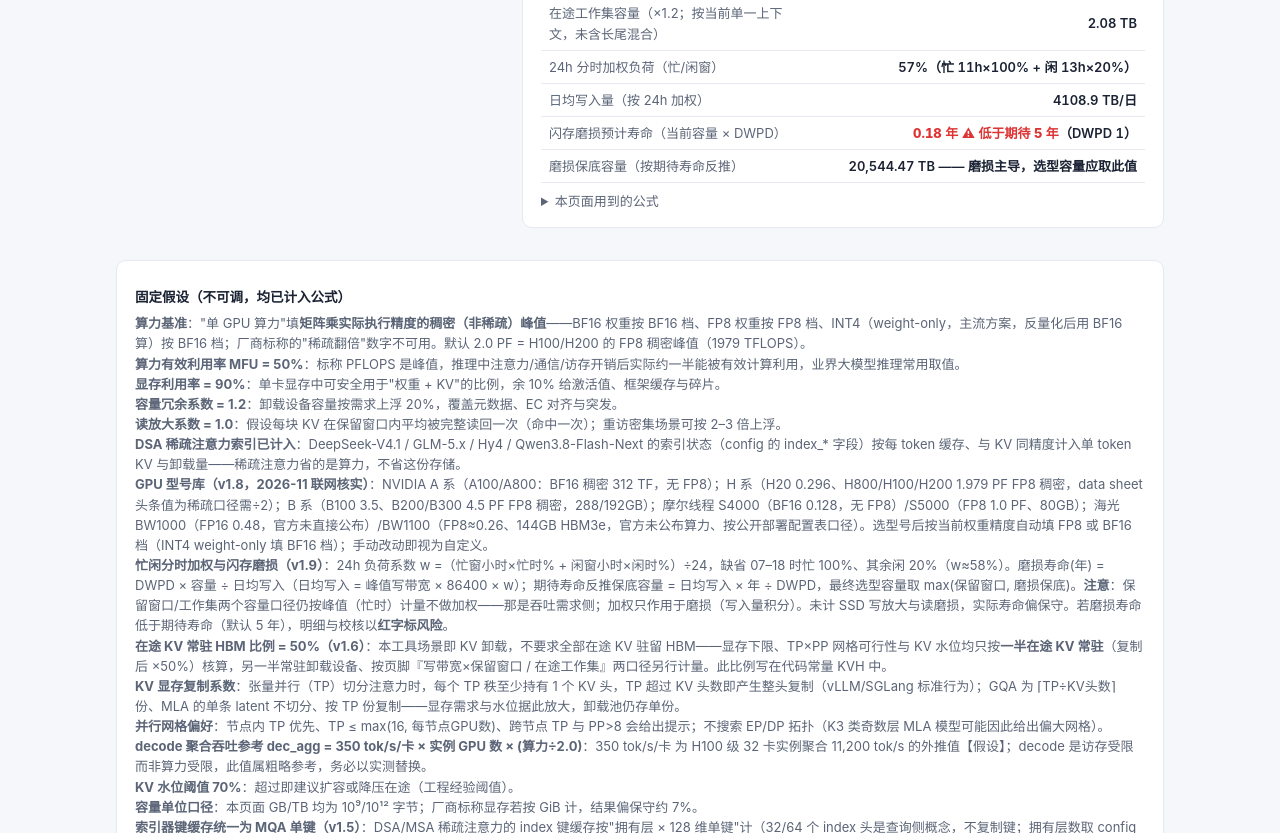
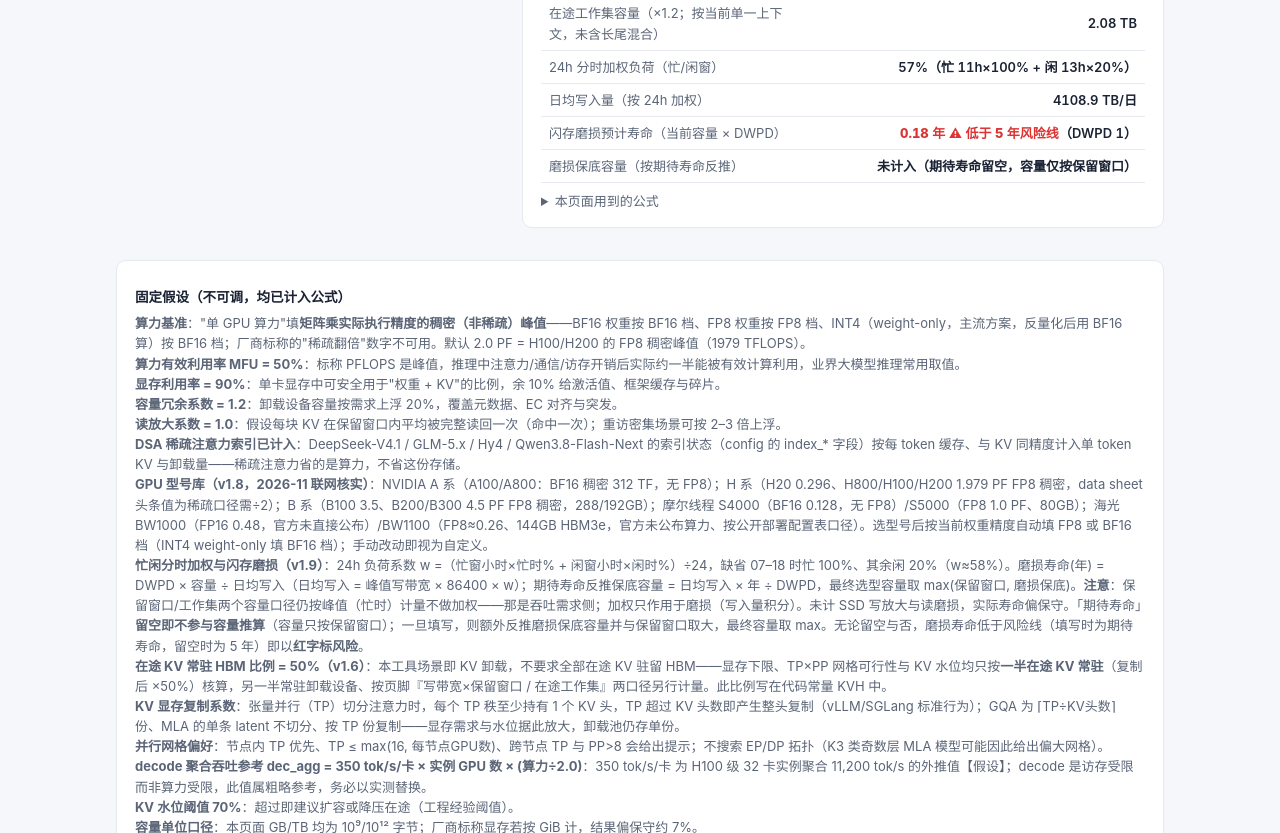
Before and after one commit to fred-chen/kv-ratio-calculator, a plain HTML site: page index.html in a window 1280 px wide. Shown: the part 1515-2348 px from the top of the page. Drawn offline with Linux system fonts and the light colour scheme.

Commit message:
期待寿命改为默认留空（不参与容量推算）；填写后作为入参反推磨损保底容量、最终容量取 max 并标注磨损主导；风险线留空时回退 5 年

```diff
--- a/index.html
+++ b/index.html
@@ -77,7 +77,7 @@ summary{cursor:pointer;color:var(--sub);user-select:none}
     <div class="card"><h2>闪存硬件</h2>
       <div class="grid2">
         <div class="f"><label><b>DWPD</b>（满盘写入/天）</label><input id="dwpd" type="number" value="1" step="0.1" min="0.01"><div class="hint">企业级 SSD 写入耐久，常见 1 / 3 / 10</div></div>
-        <div class="f"><label><b>期待寿命</b>（年）</label><input id="elife" type="number" value="5" step="1" min="0.1"><div class="hint">由日写入量反推“磨损保底容量”，与保留窗口容量取大</div></div>
+        <div class="f"><label><b>期待寿命</b>（年）</label><input id="elife" type="number" step="1" min="0.1" placeholder="留空 = 不参与"><div class="hint">留空不参与容量推算；填写后按日写入量反推磨损保底容量，与保留窗口容量取大</div></div>
       </div>
     </div>
     <div class="card"><h2>模型与精度</h2>
@@ -177,7 +177,7 @@ summary{cursor:pointer;color:var(--sub);user-select:none}
     <b>读放大系数 = 1.0</b>：假设每块 KV 在保留窗口内平均被完整读回一次（命中一次）；重访密集场景可按 2–3 倍上浮。<br>
     <b>DSA 稀疏注意力索引已计入</b>：DeepSeek-V4.1 / GLM-5.x / Hy4 / Qwen3.8-Flash-Next 的索引状态（config 的 index_* 字段）按每 token 缓存、与 KV 同精度计入单 token KV 与卸载量——稀疏注意力省的是算力，不省这份存储。<br>
     <b>GPU 型号库（v1.8，2026-11 联网核实）</b>：NVIDIA A 系（A100/A800：BF16 稠密 312 TF，无 FP8）；H 系（H20 0.296、H800/H100/H200 1.979 PF FP8 稠密，data sheet 头条值为稀疏口径需÷2）；B 系（B100 3.5、B200/B300 4.5 PF FP8 稠密，288/192GB）；摩尔线程 S4000（BF16 0.128，无 FP8）/S5000（FP8 1.0 PF、80GB）；海光 BW1000（FP16 0.48，官方未直接公布）/BW1100（FP8≈0.26、144GB HBM3e，官方未公布算力、按公开部署配置表口径）。选型号后按当前权重精度自动填 FP8 或 BF16 档（INT4 weight-only 填 BF16 档）；手动改动即视为自定义。<br>
-    <b>忙闲分时加权与闪存磨损（v1.9）</b>：24h 负荷系数 w =（忙窗小时×忙时% + 闲窗小时×闲时%）÷24，缺省 07–18 时忙 100%、其余闲 20%（w≈58%）。磨损寿命(年) = DWPD × 容量 ÷ 日均写入（日均写入 = 峰值写带宽 × 86400 × w）；期待寿命反推保底容量 = 日均写入 × 年 ÷ DWPD，最终选型容量取 max(保留窗口, 磨损保底)。<b>注意</b>：保留窗口/工作集两个容量口径仍按峰值（忙时）计量不做加权——那是吞吐需求侧；加权只作用于磨损（写入量积分）。未计 SSD 写放大与读磨损，实际寿命偏保守。若磨损寿命低于期待寿命（默认 5 年），明细与校核以<b>红字标风险</b>。<br>
+    <b>忙闲分时加权与闪存磨损（v1.9）</b>：24h 负荷系数 w =（忙窗小时×忙时% + 闲窗小时×闲时%）÷24，缺省 07–18 时忙 100%、其余闲 20%（w≈58%）。磨损寿命(年) = DWPD × 容量 ÷ 日均写入（日均写入 = 峰值写带宽 × 86400 × w）；期待寿命反推保底容量 = 日均写入 × 年 ÷ DWPD，最终选型容量取 max(保留窗口, 磨损保底)。<b>注意</b>：保留窗口/工作集两个容量口径仍按峰值（忙时）计量不做加权——那是吞吐需求侧；加权只作用于磨损（写入量积分）。未计 SSD 写放大与读磨损，实际寿命偏保守。「期待寿命」<b>留空即不参与容量推算</b>（容量只按保留窗口）；一旦填写，则额外反推磨损保底容量并与保留窗口取大，最终容量取 max。无论留空与否，磨损寿命低于风险线（填写时为期待寿命，留空时为 5 年）即以<b>红字标风险</b>。<br>
     <b>在途 KV 常驻 HBM 比例 = 50%（v1.6）</b>：本工具场景即 KV 卸载，不要求全部在途 KV 驻留 HBM——显存下限、TP×PP 网格可行性与 KV 水位均只按<b>一半在途 KV 常驻</b>（复制后 ×50%）核算，另一半常驻卸载设备、按页脚『写带宽×保留窗口 / 在途工作集』两口径另行计量。此比例写在代码常量 KVH 中。<br>
     <b>KV 显存复制系数</b>：张量并行（TP）切分注意力时，每个 TP 秩至少持有 1 个 KV 头，TP 超过 KV 头数即产生整头复制（vLLM/SGLang 标准行为）；GQA 为 ⌈TP÷KV头数⌉ 份、MLA 的单条 latent 不切分、按 TP 份复制——显存需求与水位据此放大，卸载池仍存单份。<br>
     <b>并行网格偏好</b>：节点内 TP 优先、TP ≤ max(16, 每节点GPU数)、跨节点 TP 与 PP>8 会给出提示；不搜索 EP/DP 拓扑（K3 类奇数层 MLA 模型可能因此给出偏大网格）。<br>
@@ -231,7 +231,9 @@ function calc(){
         nout=Math.max(1,Math.round(num("nout",512))), tps=Math.max(0.5,num("tps",25)),
         ttft=Math.max(1,num("ttft",500)), th=Math.max(0.01,num("thold",2)),
         n0=(id,d)=>{const v=+$(id).value; return isFinite(v)&&v>=0?v:d;},
-        dw=Math.max(0.01,num("dwpd",1)), elife=Math.max(0.1,num("elife",5)),
+        dw=Math.max(0.01,num("dwpd",1)),
+        elife=(()=>{const s=$("elife").value.trim(), v=parseFloat(s); return (s!==""&&isFinite(v)&&v>0)?Math.max(0.1,v):null;})(),
+        riskY=(elife===null?5:elife),
         bs=n0("bstart",7), be=n0("bend",18), bfr=Math.min(100,n0("bload",100))/100, ifr=Math.min(100,n0("iload",20))/100;
   $("mnote").textContent = m.note+" · 最大上下文 "+(m.ctx?m.ctx.toLocaleString():"–")+" · 激活参数 "+(m.Pe?"~":"")+m.P+"B（"+m.psrc+"） · 原生权重 "+(WDT_LBL[m.wdt]||m.wdt);
   $("pfhint").textContent = {2:"请按 BF16/FP16 稠密峰值填写（如 H100/H200 ≈ 1.0 PF/卡）",1:"请按 FP8 稠密峰值填写（如 H100/H200 ≈ 2.0 PF/卡，即 H100 标称 1979 TFLOPS）",0.5:"INT4 weight-only 量化实际以 BF16 算力跑矩阵乘 → 请填 BF16 稠密峰值；W4A8/W4A4 才填 INT8/FP4 档"}[bw];
@@ -271,7 +273,9 @@ function calc(){
   const wr = lam*S_GB, rd = wr*RAMPL, cap = wr*th*3600*RED;   // 保留窗口口径（用户选型）
   // —— 闪存磨损：24h 分时加权（容量口径仍按峰值，加权只作用于磨损）——
   const busyH = Math.max(0,Math.min(24,be-bs)), wf = (busyH*bfr+(24-busyH)*ifr)/24;
-  const dailyGB = wr*86400*wf, lifeY = dailyGB>0 ? dw*cap/dailyGB : Infinity, wcap = dailyGB>0 ? elife*dailyGB/dw : 0;
+  const dailyGB = wr*86400*wf, lifeY = dailyGB>0 ? dw*cap/dailyGB : Infinity,
+        wcap = (elife!==null && dailyGB>0) ? elife*dailyGB/dw : 0,
+        capFinal = Math.max(cap, wcap);
   const lifeTxt = !isFinite(lifeY) ? "∞" : (lifeY>=1000 ? ">1000 年" : (lifeY>=100 ? lifeY.toFixed(0)+" 年" : (lifeY>=1 ? lifeY.toFixed(1)+" 年" : lifeY.toFixed(2)+" 年")));
   const capWork = inst*infl*S_GB*RED;                            // 在途工作集×1.2
   const pfUtil = lamInst*Tpf;                                  // prefill 算力占用（可持续流量）
@@ -286,9 +290,9 @@ function calc(){
   const sTokMB = sTokB/1e6;
   if(sTokMB>=0.01){ $("r_stok").textContent=sTokMB.toLocaleString("zh",{maximumFractionDigits:4}); $("r_stoku").textContent="MB/token（单请求 "+humanGB(S_GB)+"）"; }
   else { $("r_stok").textContent=(sTokB/1e3).toLocaleString("zh",{maximumFractionDigits:1}); $("r_stoku").textContent="KB/token（单请求 "+humanGB(S_GB)+"）"; }
-  $("r_cap").textContent = cap>=1000?(cap/1000).toLocaleString("zh",{maximumFractionDigits:1}):cap.toLocaleString("zh",{maximumFractionDigits:0});
-  const lifeSpan = (isFinite(lifeY)&&lifeY<elife) ? '<span class="risk">≈'+lifeTxt+'</span>' : "≈"+lifeTxt;
-  $("r_capu").innerHTML = (cap>=1000?"TB":"GB")+"（保留窗口 "+th+"h 口径；工作集见明细；磨损寿命"+lifeSpan+"）";
+  $("r_cap").textContent = capFinal>=1000?(capFinal/1000).toLocaleString("zh",{maximumFractionDigits:1}):capFinal.toLocaleString("zh",{maximumFractionDigits:0});
+  const lifeSpan = (isFinite(lifeY)&&lifeY<riskY) ? '<span class="risk">≈'+lifeTxt+'</span>' : "≈"+lifeTxt;
+  $("r_capu").innerHTML = (capFinal>=1000?"TB":"GB")+"（"+(wcap>cap?"<b>磨损保底主导</b>":"保留窗口 "+th+"h 口径")+"；工作集见明细；磨损寿命"+lifeSpan+"）";
   $("r_wr").textContent = wr.toLocaleString("zh",{maximumFractionDigits:1})+" GB/s（≈"+(wr*8/1000).toFixed(2)+" Tbit/s）";
   $("r_rd").textContent = rd.toLocaleString("zh",{maximumFractionDigits:1})+" GB/s（≈"+(rd*8/1000).toFixed(2)+" Tbit/s）";
   $("r_s").textContent = humanGB(S_GB);
@@ -316,10 +320,12 @@ function calc(){
   const wfTxt = (busyH>0&&busyH<24) ? (100*wf).toFixed(0)+"%（忙 "+busyH+"h×"+(100*bfr).toFixed(0)+"% + 闲 "+(24-busyH)+"h×"+(100*ifr).toFixed(0)+"%）" : "全天 "+(100*wf).toFixed(0)+"%";
   $("d_wf").textContent = wfTxt; $("whint").textContent = "24h 加权负荷 = "+wfTxt;
   $("d_daily").textContent = grid ? (dailyGB>=1000?(dailyGB/1000).toFixed(1)+" TB/日":dailyGB.toFixed(0)+" GB/日") : dash;
-  $("d_life").innerHTML = !grid ? dash : (lifeY<elife
-    ? '<span class="risk">'+lifeTxt+' ⚠ 低于期待 '+elife+' 年</span>（DWPD '+dw+'）'
-    : lifeTxt+'（DWPD '+dw+'）');
-  $("d_wcap").textContent = grid ? (wcap>cap ? humanGB(wcap)+" —— 磨损主导，选型容量应取此值" : humanGB(wcap)+"（低于保留窗口容量，后者主导）") : dash;
+  $("d_life").innerHTML = !grid ? dash : (lifeY<riskY
+    ? '<span class="risk">'+lifeTxt+' ⚠ 低于'+(elife!==null?'期待 '+elife+' 年':' 5 年风险线')+'</span>（DWPD '+dw+'）'
+    : lifeTxt+'（DWPD '+dw+'）'+(elife===null?'，≥5 年风险线':''));
+  $("d_wcap").textContent = !grid ? dash : (elife===null
+    ? "未计入（期待寿命留空，容量仅按保留窗口）"
+    : (wcap>cap ? humanGB(wcap)+" —— 磨损主导，选型容量取此值" : humanGB(wcap)+"（低于保留窗口容量，后者主导）"));
   $("f_show").innerHTML =
     "本例：权重 "+humanGB(Weff)+" + 在途KV "+rep+"×"+infl+"×"+humanGB(S_GB)+"×50%常驻（TP"+(grid?grid[0]:"?")+" 复制）→ 显存下限 "+nMemEff+" 节点"+(grid?"，取合法网格 TP"+grid[0]+"×PP"+grid[1]+" → "+nInst+" 节点":"（无合法网格）")+"；"+
     "prefill = 2×"+m.P+"e9×"+ctx+" + "+m.Lf+"×("+m.dm+"+"+(m.dkv||m.td)+")×"+ctx+"² = "+(fl/1e15).toFixed(3)+" PFLOPs → "+(Tpf*1000).toFixed(0)+" ms；"+
@@ -349,8 +355,8 @@ function calc(){
                      : {c:"bad",t:"decode 吞吐不足 "+(100*decUtil).toFixed(0)+"%：聚合 decode 参考上限 "+decAgg.toFixed(0)+" tok/s（随算力线性缩放，需以实测替换）"});
   }
   if(budInst>0){const lv=100*kvFoot/budInst;
-    chk.push(lifeY>=elife||!isFinite(lifeY) ? {c:"ok",t:"磨损寿命 "+lifeTxt+" ≥ 期待 "+elife+" 年（24h 加权负荷 "+(100*wf).toFixed(0)+"%）"}
-      : {c:"bad",t:"<b class=\"risk\">磨损寿命风险：仅 "+lifeTxt+" &lt; 期待 "+elife+" 年</b>——闪存将在目标年限前写穿；容量需按磨损保底升至 "+humanGB(wcap)+"（max 口径），或改用更高 DWPD（当前 "+dw+"）的盘"});
+    chk.push(lifeY>=riskY||!isFinite(lifeY) ? {c:"ok",t:"磨损寿命 "+lifeTxt+" ≥ "+(elife!==null?"期待 "+elife+" 年":"5 年风险线")+"（24h 加权负荷 "+(100*wf).toFixed(0)+"%）"}
+      : {c:"bad",t:"<b class=\"risk\">磨损寿命风险：仅 "+lifeTxt+" &lt; "+(elife!==null?"期待 "+elife+" 年":"5 年风险线")+"</b>——"+(elife!==null?"闪存将在目标年限前写穿；容量需按磨损保底升至 "+humanGB(wcap)+"（max 口径），或改用更高 DWPD（当前 "+dw+"）的盘":"闪存将在 5 年内写穿；可在「期待寿命」填入目标年限以反推所需容量，或改用更高 DWPD（当前 "+dw+"）的盘")});
     chk.push(lv<=100 ? (lv<=70 ? {c:"ok",t:"KV 显存水位 "+lv.toFixed(0)+"% ≤ 70%"+(rep>1?"（含 "+rep+"× 复制×50% 常驻）":"")}
                               : {c:"warn",t:"KV 显存水位 "+lv.toFixed(0)+"% > 70%（扩容阈值）"+(rep>1?"，含 "+rep+"× 复制×50% 常驻":"")+"：建议降在途或加节点"})
                      : {c:"bad",t:"KV 显存放不下：水位 "+lv.toFixed(0)+"%（复制 "+rep+"× 后 "+humanGB(kvFoot)+" > 预算 "+humanGB(budInst)+"）"});}
```
Also changed, not shown: 1 other file.
